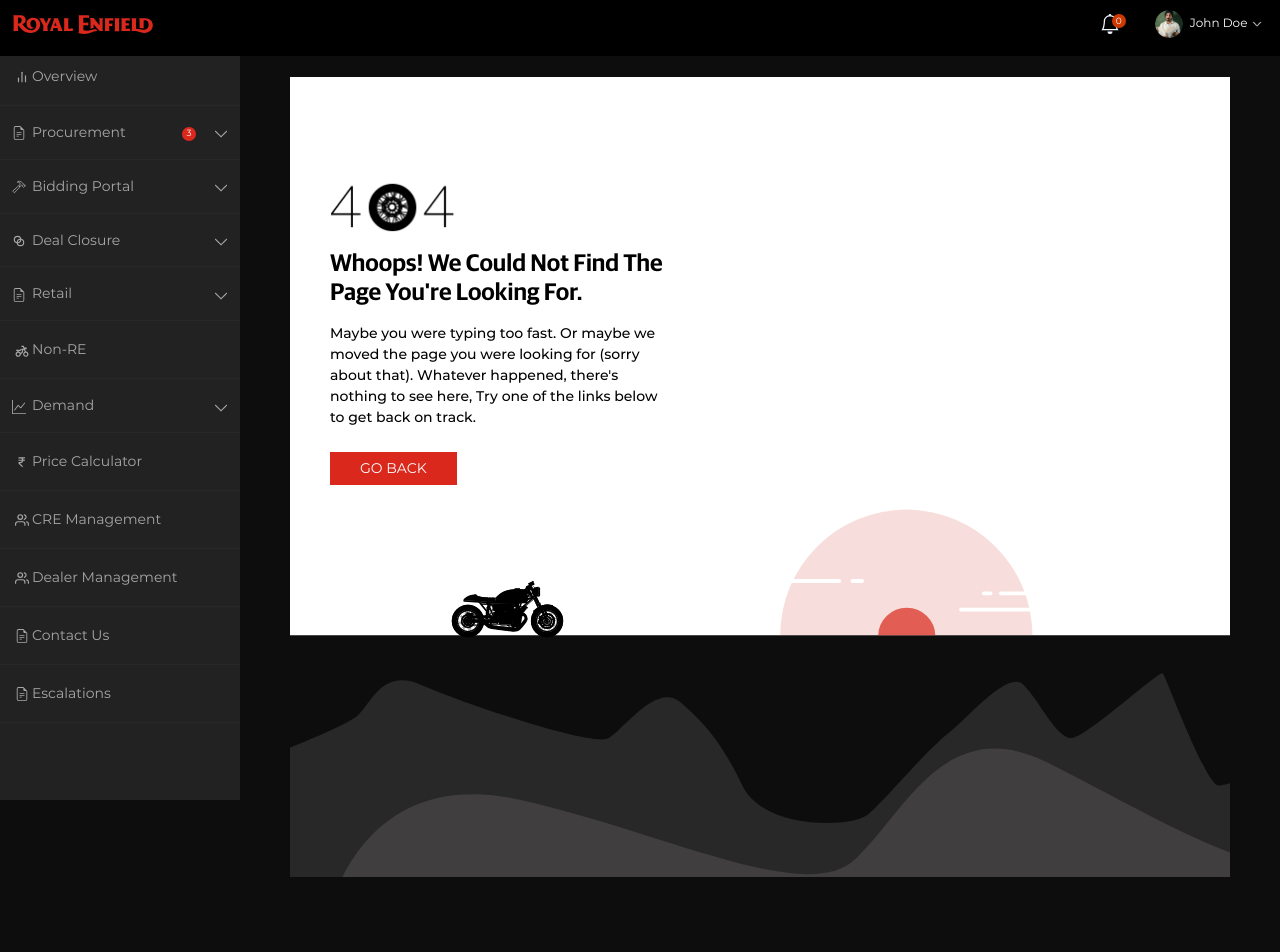
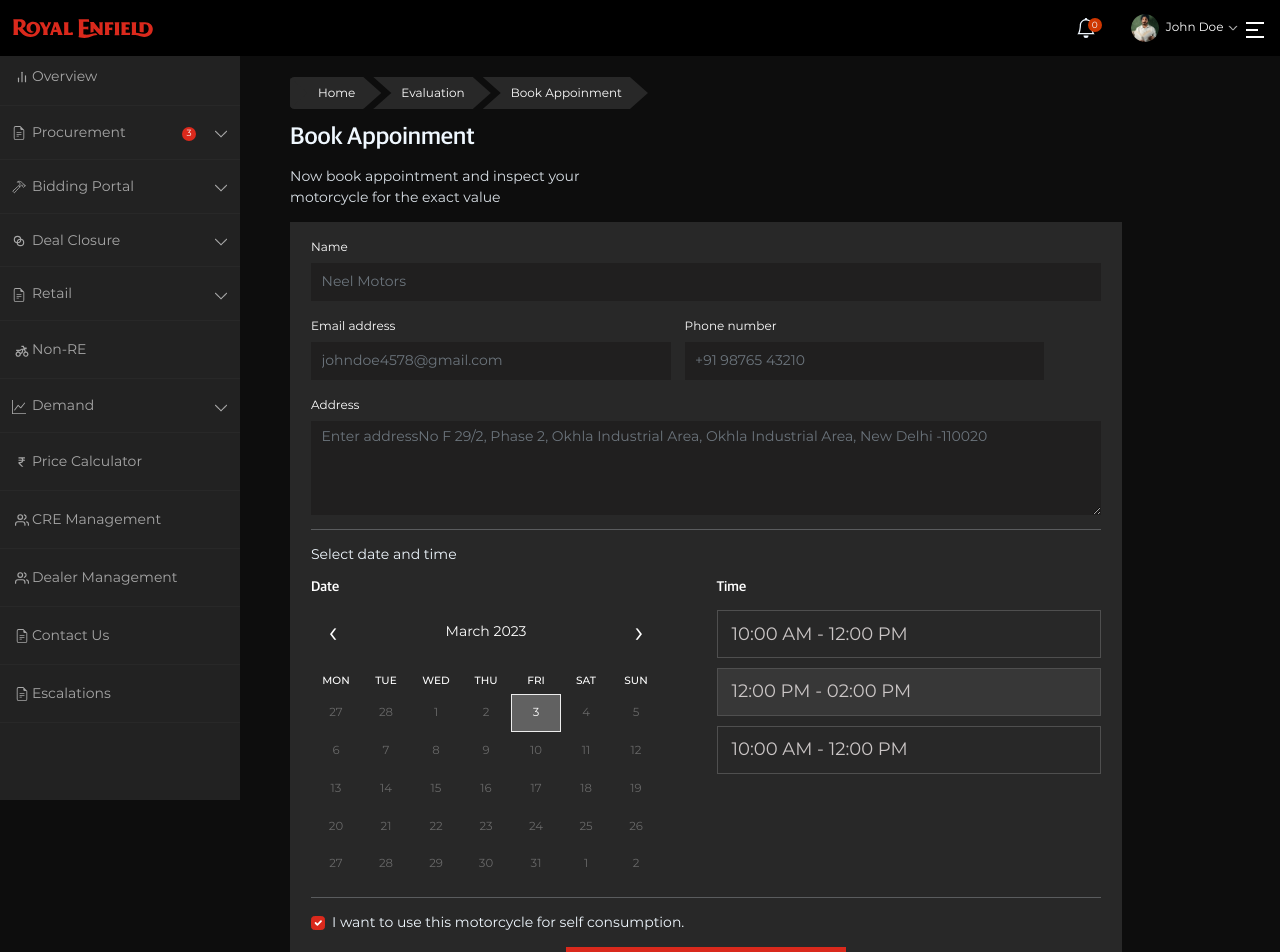
Before and after one commit to nakulsharma95/re-vintage-dashboard-dummy, a Next.js app: page /bookAppointment in a window 1280 px wide. Before the commit this address had no page. Shown: the top 952 px of the page. Before the commit the page ends 927 px from the top, so only its background shows below. Built offline with nearby package versions, Linux system fonts and the light colour scheme.

Commit message:
ui: created congratulationCard bookapointment

```diff
--- /dev/null
+++ b/components/biddingPortal/congratulationCard/index.jsx
@@ -0,0 +1,27 @@
+import Image from 'next/image';
+import React from 'react';
+
+import style from './style.module.scss';
+
+function CongratulationCard(props) {
+  return (
+    <div className={style.congratulationCard}>
+      <div className={style.congratulationCardDetailes}>
+        <h3>
+		<Image className='me-2' src={props.icon} width={34} height={34} /> {props.title}
+        </h3>
+        <p className={style.cardDetailesText}>
+          {props.text1} <span>{props.textYellow} </span>
+        </p>
+        <p className={style.cardDetailesTextGray}>
+         {props.text2}
+        </p>
+      </div>
+      <div className={style.congratulationCardSlider}>
+		<Image src="/images/bikeImage2.png" width={409} height={251} />
+      </div>
+    </div>
+  );
+}
+
+export default CongratulationCard;
--- /dev/null
+++ b/components/biddingPortal/congratulationCard/style.module.scss
@@ -0,0 +1,36 @@
+@import '../../../styles/variables/colors';
+@import '../../../styles/variables/mixins';
+.congratulationCard {
+  display: flex;
+  justify-content: space-between;
+  height: 251px;
+  margin: 1.5rem 0;
+  .congratulationCardDetailes {
+    background-color: #1c1b1b;
+    width: 60%;
+    height: 100%;
+    padding: 2rem;
+     h3{
+		font-size: 24px;
+		color: #E5E3E3;
+	 }
+    .cardDetailesText {
+      font-size: 16px;
+      padding: 0 3rem;
+      letter-spacing: 0px;
+      span {
+        color: $theme-yellow-E8;
+      }
+    }
+    .cardDetailesTextGray {
+      font-size: 14px;
+      color: $gray-cb;
+      padding: 1rem 3rem;
+
+    }
+  }
+  .congratulationCardSlider {
+    width: 40%;
+    height: 100%;
+  }
+}
--- /dev/null
+++ b/components/bookAppoinment/bookApoinmentForm/index.jsx
@@ -0,0 +1,93 @@
+import React from 'react';
+import { Button, Col, Form, Row } from 'react-bootstrap';
+import ButtonPrimary from '../../../components/common/buttons/ButtonPrimary';
+import CustomCalender from '../../../components/common/customCalender';
+
+import styles from './style.module.scss';
+
+function BookAppoinmentForm() {
+  return (
+    <div className={styles.bookAppoinmentForm}>
+      <Form className={styles.contactForm}>
+        <Form.Group className="mb-3" controlId="formBasicName">
+          <Form.Label className={styles.contactLabel}>Name</Form.Label>
+          <Form.Control
+            type="text"
+            placeholder="Neel Motors"
+            className={styles.contactInput}
+          />
+        </Form.Group>
+
+        <div className="mb-3 d-flex">
+          <div className="me-3">
+            <Form.Label className={styles.contactLabel}>
+              Email address
+            </Form.Label>
+            <Form.Control
+              type="email"
+              placeholder="johndoe4578@gmail.com"
+              className={styles.contactInput}
+            />
+          </div>
+          <div>
+            <Form.Label className={styles.contactLabel}>
+              Phone number
+            </Form.Label>
+            <Form.Control
+              type="email"
+              placeholder="+91 98765 43210"
+              className={styles.contactInput}
+            />
+          </div>
+        </div>
+
+        <Form.Group className="mb-3" controlId="Address">
+          <Form.Label className={styles.contactLabel}>Address</Form.Label>
+          <Form.Control
+            as="textarea"
+            rows={4}
+            placeholder="Enter addressNo F 29/2, Phase 2, Okhla Industrial Area, Okhla Industrial Area, New Delhi -110020"
+            className={styles.contactInput}
+          />
+        </Form.Group>
+      </Form>
+      <hr />
+      <p>Select date and time</p>
+      <Row>
+        <Col md={6} className={styles.accordionCalSection}>
+          <h5 className={styles.dateSecTitle}>Date</h5>
+          <CustomCalender />
+        </Col>
+        <Col col={6} className={styles.accordionTimeSection}>
+          <h5 className={styles.timeSecTitle}>Time</h5>
+          <div className={styles.timeSlotMain}>
+            <Button variant="primary" className={styles.timeSlotBtn}>
+              10:00 AM - 12:00 PM
+            </Button>
+            <Button
+              variant="primary"
+              className={`${styles.timeSlotBtn} ${styles.activeTimeSlot} `}
+            >
+              12:00 PM - 02:00 PM
+            </Button>
+            <Button variant="primary" className={styles.timeSlotBtn}>
+              10:00 AM - 12:00 PM
+            </Button>
+          </div>
+        </Col>
+      </Row>
+      <hr />
+      <Form.Check
+	  color='red'
+        checked
+        type="checkbox"
+        label="I want to use this motorcycle for self consumption."
+      />
+      <div className={styles.BookAppoinmentButton}>
+        <ButtonPrimary title="BOOK NOW" />
+      </div>
+    </div>
+  );
+}
+
+export default BookAppoinmentForm;
--- /dev/null
+++ b/components/bookAppoinment/bookApoinmentForm/style.module.scss
@@ -0,0 +1,77 @@
+@import '../../../styles/variables/colors';
+@import '../../../styles/variables//mixins';
+
+.bookAppoinmentForm{
+    background-color: #282828;
+	width: 65vw;
+	padding: 1rem 1.5rem;
+	.contactLabel{
+		color: $white;
+		font-size: 12px;
+		font-weight: 400;
+		width: 27vw;
+		margin-right: 1rem;
+	  }
+	  .contactInput{
+		min-height: 38px;
+		color: $white;
+		font-size: 14px;
+		font-weight: 400;
+		background-color: #201F1F;
+		border: 0px;
+		border-radius: 0px;
+		&:focus{
+		  box-shadow: none;
+		  outline: none;
+		}
+	  }
+
+
+	  .accordionCalSection {
+		.dateSecTitle {
+		  color: $white;
+		  font-size: 14px;
+		  font-weight: 500;
+		  margin-bottom: 1rem;
+		}
+	  }
+	  .accordionTimeSection {
+		.timeSecTitle {
+		  color: $white;
+		  font-size: 14px;
+		  font-weight: 500;
+		  margin-bottom: 1rem;
+		}
+		.timeSlotMain {
+		  .timeSlotBtn {
+			width: 100%;
+			min-height: 48px;
+			padding: 0.375rem 1rem;
+			margin-bottom: 0.7rem;
+			color: $gray-cb;
+			font-size: 18px;
+			font-weight: 400;
+			text-align: left;
+			background: transparent;
+			border: 1px solid $gray-4F;
+			border-radius: 0;
+			&.activeTimeSlot {
+			  background: $gray-37;
+			}
+		  }
+		}
+	  }
+
+	  .BookAppoinmentButton{
+		// border: 1px solid yellow;
+		text-align: center;
+		display: flex;
+		justify-content: center;
+		margin: 1rem 0;
+
+		button{
+			width: 35vh;
+		}
+
+	  }
+}
--- /dev/null
+++ b/pages/bookAppointment/index.jsx
@@ -0,0 +1,29 @@
+import React from 'react';
+import BookAppoinmentForm from '~/components/bookAppoinment/bookApoinmentForm';
+// import CongratulationCard from '../../components/biddingPortal/congratulationCard';
+import Breadcrumb from '../../components/common/breadcrumbPrimary';
+
+import style from "./style.module.scss"
+
+function BookAppoinment(props) {
+  return (
+    <div>
+      <Breadcrumb title="Evaluation" addmoretitle="Book Appoinment" />
+	  <h4 className={style.bookAppoinmentTitle} >Book Appoinment</h4>
+	  <p className={style.bookAppoinmentText}>Now book appointment and inspect your <br/> motorcycle for the exact value</p>
+	  <BookAppoinmentForm/>
+      {/* <CongratulationCard
+        icon="/images/greenTick.png"
+        title="Congratulations!!"
+		text1="We are pleased to inform you that you've won the bidding for the
+		product"
+		textYellow="Classic 350 - DL 6T xxxxx."
+		text2=" Classic 350 - DL 6T AC 7314 will be appear in your marketplace within
+		24 hours."
+      /> */}
+
+    </div>
+  );
+}
+
+export default BookAppoinment;
--- /dev/null
+++ b/pages/bookAppointment/style.module.scss
@@ -0,0 +1,8 @@
+.bookAppoinmentTitle{
+	font-size: 24px;
+	padding: 1rem 0;
+}
+.bookAppoinmentText{
+	font-size: 14px;
+	opacity: 0.9;
+}
--- a/styles/theme.scss
+++ b/styles/theme.scss
@@ -1197,3 +1197,8 @@ font-weight: 400;
     }
   }
 }
+
+.form-check-input:checked {
+  background-color: #DA291C;
+  border-color: #DA291C;
+}
```
Also changed, not shown: public/images/greenTick.png (added), public/images/redCross.png (added).
